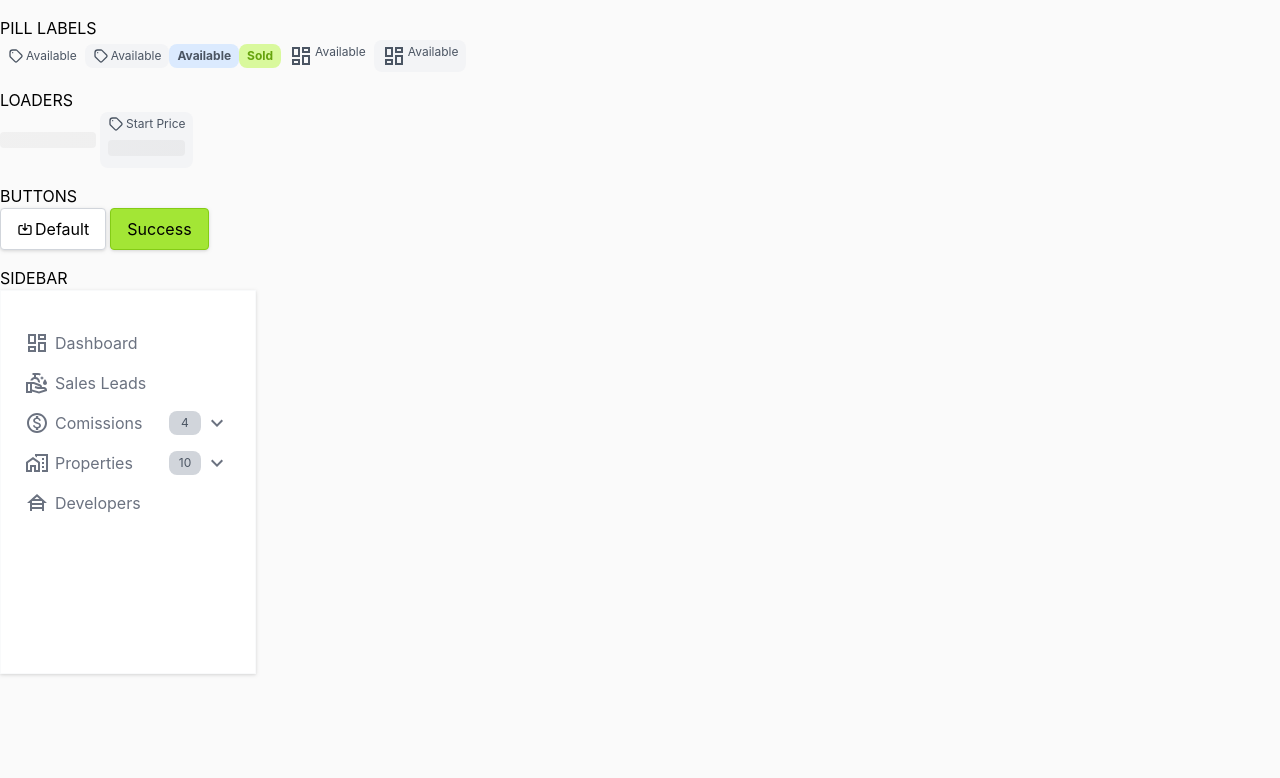
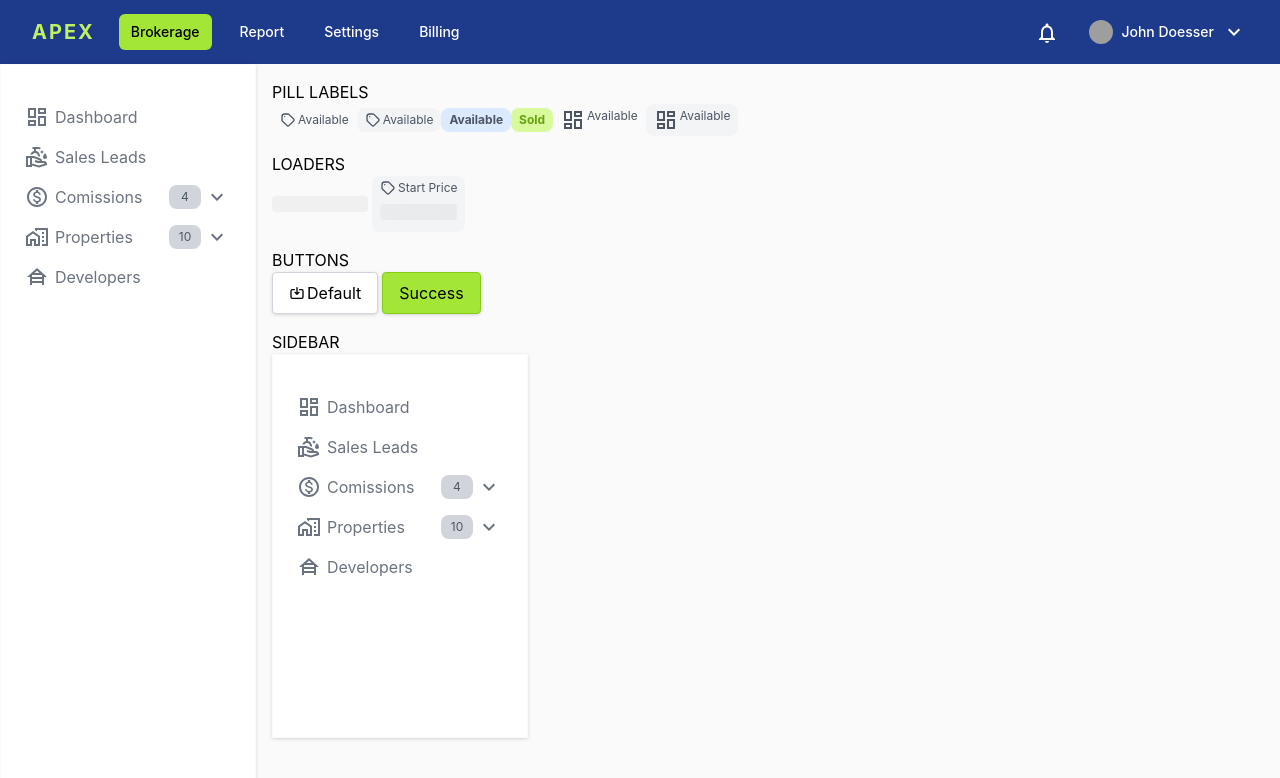
Before and after one commit to online-lorno/apex, a Next.js app in the folder projects/admin/: page /components in a window 1280 px wide. Shown: the top 778 px of the page. Built offline with nearby package versions, Linux system fonts and the light colour scheme; grey boxes are pictures that could not be loaded.

Commit message:
feat: layout

```diff
--- a/projects/admin/components/common/Sidebar.tsx
+++ b/projects/admin/components/common/Sidebar.tsx
@@ -75,7 +75,7 @@
           )}
           {!!menuItems.length && (
             <MaterialIcon
-              icon={isOpen ? 'ExpandLess' : 'ExpandMore'}
+              icon={isOpen ? 'ExpandLessOutlined' : 'ExpandMoreOutlined'}
               classNames="w-5 h-5 ml-1 text-gray-500 group-hover:text-blue-700"
             />
           )}
--- a/projects/admin/components/layouts/MainLayout.tsx
+++ b/projects/admin/components/layouts/MainLayout.tsx
@@ -1,7 +1,68 @@
-import React from 'react';
+import React, { ReactNode } from 'react'
 
-function MainLayout() {
-  return <div>MainLayout</div>;
+import Navbar from '@components/sections/Navbar'
+import Sidebar from '@components/common/Sidebar'
+
+interface Props {
+  children?: ReactNode
 }
 
-export default MainLayout;
+const MainLayout: React.FC<Props> = ({ children }) => {
+  return (
+    <>
+      <Navbar />
+      <div className="flex flex-row">
+        <div className="h-screen">
+          <Sidebar
+            menuItems={[
+              {
+                title: 'Dashboard',
+                icon: 'DashboardOutlined',
+              },
+              {
+                title: 'Sales Leads',
+                icon: 'CleanHandsOutlined',
+              },
+              {
+                title: 'Comissions',
+                icon: 'MonetizationOnOutlined',
+                badgeText: '4',
+                menuItems: [
+                  {
+                    title: 'Comissions 1',
+                  },
+                  {
+                    title: 'Comissions 2',
+                  },
+                  {
+                    title: 'Comissions 3',
+                  },
+                ],
+              },
+              {
+                title: 'Properties',
+                icon: 'HomeWorkOutlined',
+                badgeText: '10',
+                menuItems: [
+                  {
+                    title: 'Private',
+                  },
+                  {
+                    title: 'Projects',
+                  },
+                ],
+              },
+              {
+                title: 'Developers',
+                icon: 'HouseSidingOutlined',
+              },
+            ]}
+          />
+        </div>
+        <div className="container p-4">{children}</div>
+      </div>
+    </>
+  )
+}
+
+export default MainLayout
--- /dev/null
+++ b/projects/admin/components/sections/Navbar.tsx
@@ -0,0 +1,196 @@
+import React, { Fragment } from 'react'
+import Image from 'next/image'
+import { Disclosure, Menu, Transition } from '@headlessui/react'
+import clsx from 'clsx'
+
+import MaterialIcon from '@components/common/MaterialIcon'
+
+const navigation = [
+  { name: 'Brokerage', href: '#', current: true },
+  { name: 'Report', href: '#', current: false },
+  { name: 'Settings', href: '#', current: false },
+  { name: 'Billing', href: '#', current: false },
+]
+
+const Navbar = () => {
+  return (
+    <Disclosure as="nav" className="bg-blue-900">
+      {({ open }) => (
+        <>
+          <div className="max-w-full mx-auto px-2 sm:px-6 lg:px-8">
+            <div className="relative flex items-center justify-between h-16">
+              <div className="absolute inset-y-0 left-0 flex items-center sm:hidden">
+                {/* Mobile menu button*/}
+                <Disclosure.Button className="inline-flex items-center justify-center p-2 rounded-md text-white hover:text-lime-500">
+                  <span className="sr-only">Open main menu</span>
+                  {open ? (
+                    <MaterialIcon
+                      icon="CloseOutlined"
+                      classNames="block h-6 w-6"
+                      aria-hidden="true"
+                    />
+                  ) : (
+                    <MaterialIcon
+                      icon="MenuOutlined"
+                      classNames="block h-6 w-6"
+                      aria-hidden="true"
+                    />
+                  )}
+                </Disclosure.Button>
+              </div>
+              <div className="flex-1 flex items-center justify-center sm:items-stretch sm:justify-start">
+                <div className="flex-shrink-0 flex items-center">
+                  <span className="text-xl text-lime-300 font-bold uppercase tracking-widest">
+                    Apex
+                  </span>
+                </div>
+                <div className="hidden sm:block sm:ml-6">
+                  <div className="flex space-x-4">
+                    {navigation.map((item) => (
+                      <a
+                        key={item.name}
+                        href={item.href}
+                        className={clsx(
+                          {
+                            'bg-lime-400 text-black': item.current,
+                          },
+                          {
+                            'text-white hover:text-lime-400': !item.current,
+                          },
+                          'px-3 py-2 rounded-md text-sm font-medium'
+                        )}
+                        aria-current={item.current ? 'page' : undefined}
+                      >
+                        {item.name}
+                      </a>
+                    ))}
+                  </div>
+                </div>
+              </div>
+              <div className="absolute inset-y-0 right-0 flex items-center pr-2 sm:static sm:inset-auto sm:ml-6 sm:pr-0">
+                <button
+                  type="button"
+                  className="p-1 rounded-full text-white hover:text-white focus:outline-none focus:ring-2 focus:ring-offset-2 focus:ring-offset-gray-800 focus:ring-white"
+                >
+                  <span className="sr-only">View notifications</span>
+                  <MaterialIcon
+                    icon="NotificationsNoneOutlined"
+                    classNames="h-4 w-4"
+                    aria-hidden="true"
+                  />
+                </button>
+
+                {/* Profile dropdown */}
+                <Menu as="div" className="ml-6 relative">
+                  <div>
+                    <Menu.Button className="flex items-center text-sm">
+                      <span className="sr-only">Open user menu</span>
+                      <Image
+                        className="h-8 w-8 rounded-full"
+                        src="https://images.unsplash.com/photo-1472099645785-5658abf4ff4e?ixlib=rb-1.2.1&ixid=eyJhcHBfaWQiOjEyMDd9&auto=format&fit=facearea&facepad=2&w=256&h=256&q=80"
+                        height={24}
+                        width={24}
+                        alt=""
+                      />
+                      <span className="text-white font-medium ml-2">
+                        John Doesser
+                      </span>
+                      <MaterialIcon
+                        icon="ExpandMoreOutlined"
+                        classNames="h-4 w-4 ml-2 text-white"
+                        aria-hidden="true"
+                      />
+                    </Menu.Button>
+                  </div>
+                  <Transition
+                    as={Fragment}
+                    enter="transition ease-out duration-100"
+                    enterFrom="transform opacity-0 scale-95"
+                    enterTo="transform opacity-100 scale-100"
+                    leave="transition ease-in duration-75"
+                    leaveFrom="transform opacity-100 scale-100"
+                    leaveTo="transform opacity-0 scale-95"
+                  >
+                    <Menu.Items className="origin-top-right absolute right-0 mt-2 w-48 rounded-md shadow-lg py-1 bg-white ring-1 ring-black ring-opacity-5 focus:outline-none">
+                      <Menu.Item>
+                        {({ active }) => (
+                          <a
+                            href="#"
+                            className={clsx(
+                              {
+                                'bg-gray-100': active,
+                              },
+                              'block px-4 py-2 text-sm text-gray-700'
+                            )}
+                          >
+                            Your Profile
+                          </a>
+                        )}
+                      </Menu.Item>
+                      <Menu.Item>
+                        {({ active }) => (
+                          <a
+                            href="#"
+                            className={clsx(
+                              {
+                                'bg-gray-100': active,
+                              },
+                              'block px-4 py-2 text-sm text-gray-700'
+                            )}
+                          >
+                            Settings
+                          </a>
+                        )}
+                      </Menu.Item>
+                      <Menu.Item>
+                        {({ active }) => (
+                          <a
+                            href="#"
+                            className={clsx(
+                              {
+                                'bg-gray-100': active,
+                              },
+                              'block px-4 py-2 text-sm text-gray-700'
+                            )}
+                          >
+                            Sign out
+                          </a>
+                        )}
+                      </Menu.Item>
+                    </Menu.Items>
+                  </Transition>
+                </Menu>
+              </div>
+            </div>
+          </div>
+
+          <Disclosure.Panel className="sm:hidden">
+            <div className="px-2 pt-2 pb-3 space-y-1">
+              {navigation.map((item) => (
+                <Disclosure.Button
+                  key={item.name}
+                  as="a"
+                  href={item.href}
+                  className={clsx(
+                    {
+                      'bg-lime-400 text-black': item.current,
+                    },
+                    {
+                      'text-white hover:text-lime-400': !item.current,
+                    },
+                    'block px-3 py-2 rounded-md text-base font-medium'
+                  )}
+                  aria-current={item.current ? 'page' : undefined}
+                >
+                  {item.name}
+                </Disclosure.Button>
+              ))}
+            </div>
+          </Disclosure.Panel>
+        </>
+      )}
+    </Disclosure>
+  )
+}
+
+export default Navbar
--- a/projects/admin/next.config.js
+++ b/projects/admin/next.config.js
@@ -1,6 +1,9 @@
 /** @type {import('next').NextConfig} */
 const nextConfig = {
   reactStrictMode: true,
+  images: {
+    domains: ['images.unsplash.com'],
+  },
 }
 
 module.exports = nextConfig
--- a/projects/admin/package.json
+++ b/projects/admin/package.json
@@ -12,6 +12,7 @@
   "dependencies": {
     "@emotion/react": "^11.9.0",
     "@emotion/styled": "^11.8.1",
+    "@headlessui/react": "^1.6.0",
     "@heroicons/react": "^1.0.6",
     "@mui/icons-material": "^5.6.1",
     "@mui/material": "^5.6.1",
--- a/projects/admin/pages/_app.tsx
+++ b/projects/admin/pages/_app.tsx
@@ -1,9 +1,14 @@
 import type { AppProps } from 'next/app'
 
+import MainLayout from '@components/layouts/MainLayout'
 import '../styles/globals.css'
 
 function App({ Component, pageProps }: AppProps) {
-  return <Component {...pageProps} />
+  return (
+    <MainLayout>
+      <Component {...pageProps} />
+    </MainLayout>
+  )
 }
 
 export default App
--- a/projects/admin/pages/components.tsx
+++ b/projects/admin/pages/components.tsx
@@ -17,7 +17,7 @@
         <link rel="icon" href="/favicon.ico" />
       </Head>
 
-      <div className="container mx-auto pt-4">
+      <>
         {/* Pill Labels */}
         <div className="mb-4">
           <h1 className="uppercase">Pill Labels</h1>
@@ -121,7 +121,7 @@
             />
           </div>
         </div>
-      </div>
+      </>
     </>
   )
 }
```
Also changed, not shown: 1 other file (tests, documents, lock files or other folders).
